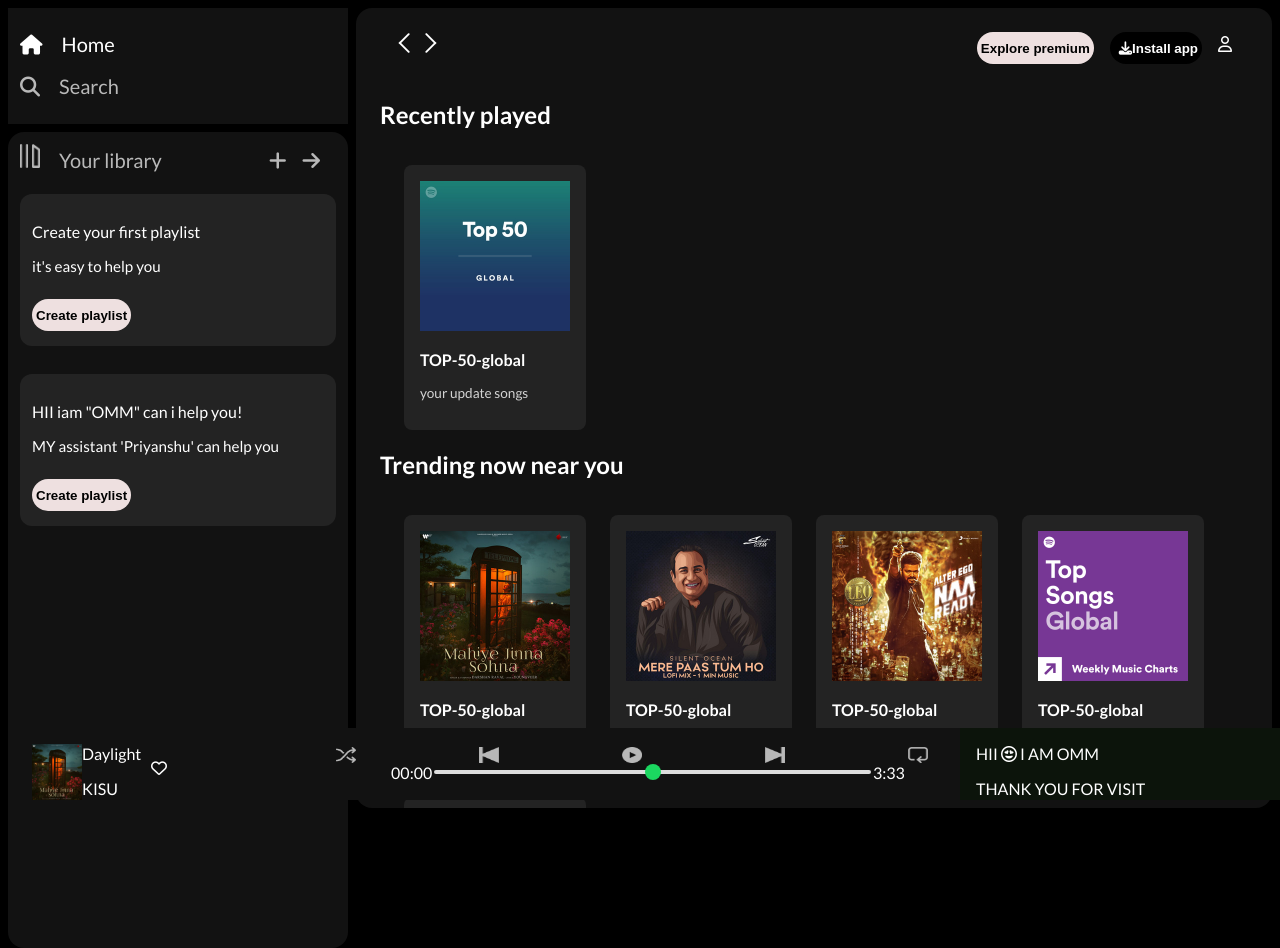
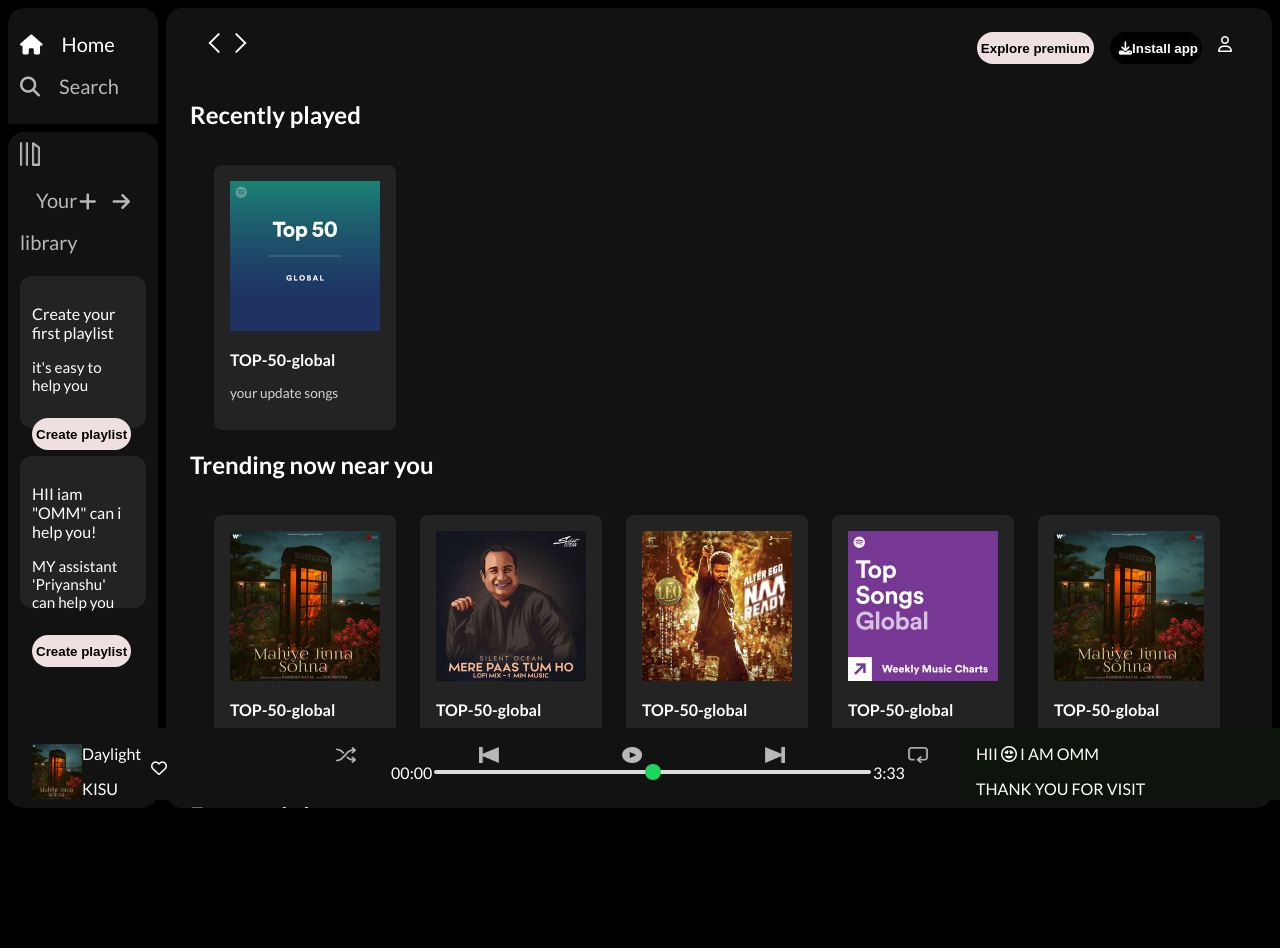
Before and after one commit to ommjyoti12/spoti, a plain HTML site: page index.html in a window 1280 px wide. After the commit the page ends 816 px from the top, so only its background shows below. Drawn offline with Linux system fonts and the light colour scheme; files whose address does not match are found by name; a web font is replaced by a local one.

Commit message:
Add files via upload

```diff
--- a/style.css
+++ b/style.css
@@ -12,9 +12,10 @@ body{
 }
 .sidebar{
     background-color: #000000;
-    width: 340px;
+    width: 150px;
     border-radius: 1rem;
     margin-right: 0.5rem;
+    overflow: auto;
 }
 .main-content{ background-color: #121212;
      flex: 1;
```
